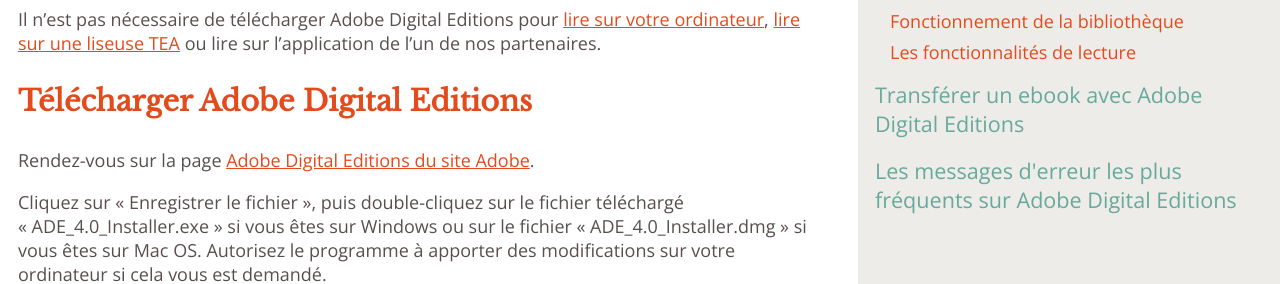
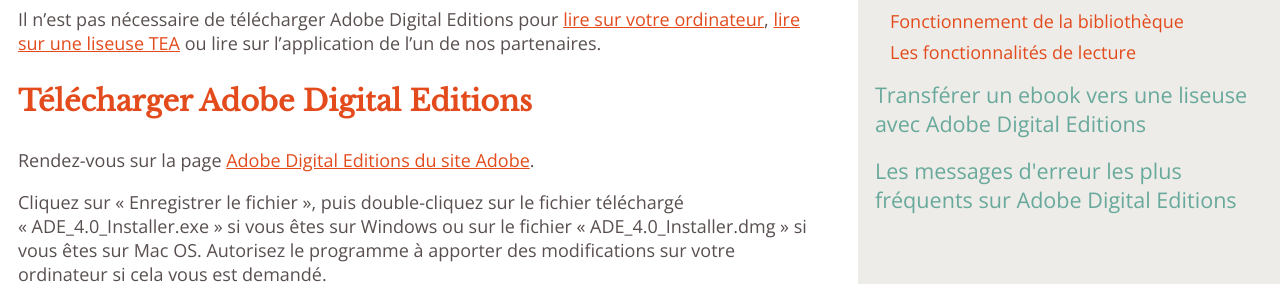
Before and after one commit to TEA-ebook/help-center, a Jekyll site: the page built from _pages/ade.md, in a window 1280 px wide. Shown: the part 371-655 px from the top of the page. Built offline with Jekyll 4.4.1, drawn with Linux system fonts in a browser that asks for light colours.

Commit message:
Update ade.md

```diff
--- a/_pages/ade.md
+++ b/_pages/ade.md
@@ -20,7 +20,7 @@
 
 {% include feedback-button.html question="Lire sur Adobe Digital Editions" %}
 
-{% include anchor.html id="transfert-livre" label="Transférer un ebook avec Adobe Digital Editions" %}
+{% include anchor.html id="transfert-livre" label="Transférer un ebook vers une liseuse avec Adobe Digital Editions" %}
 
 ## Transférer un ebook vers une liseuse avec Adobe Digital Editions
 
```
